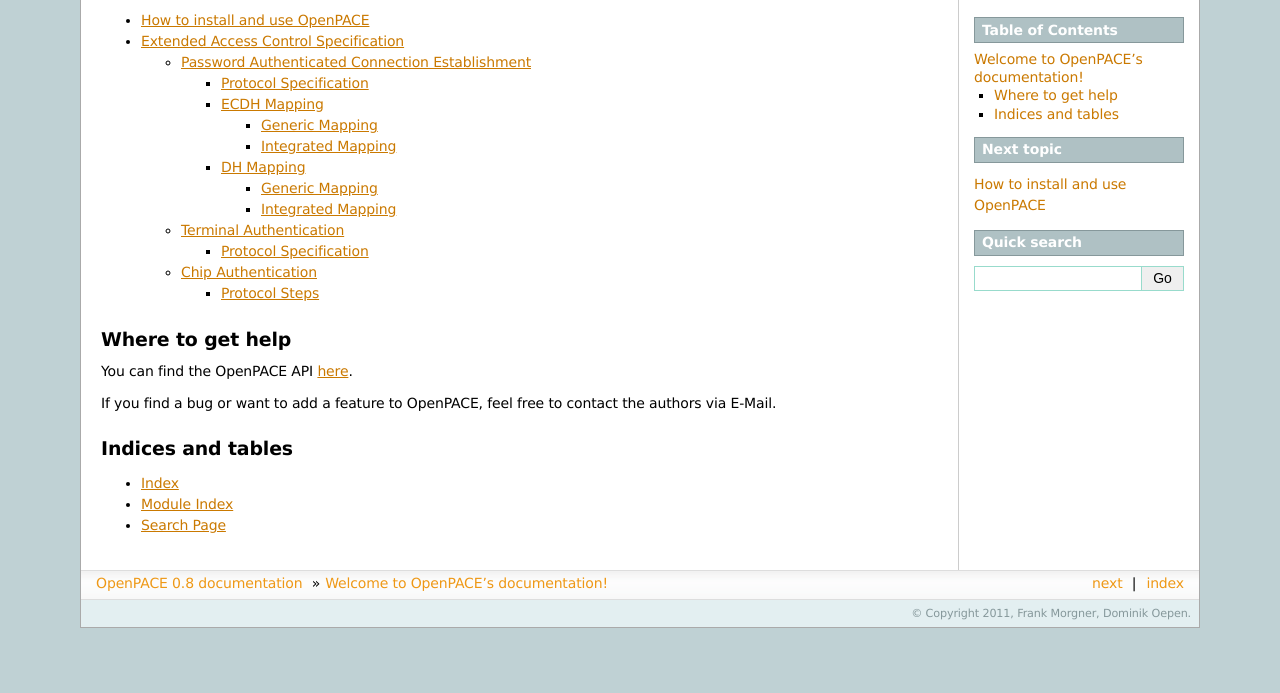
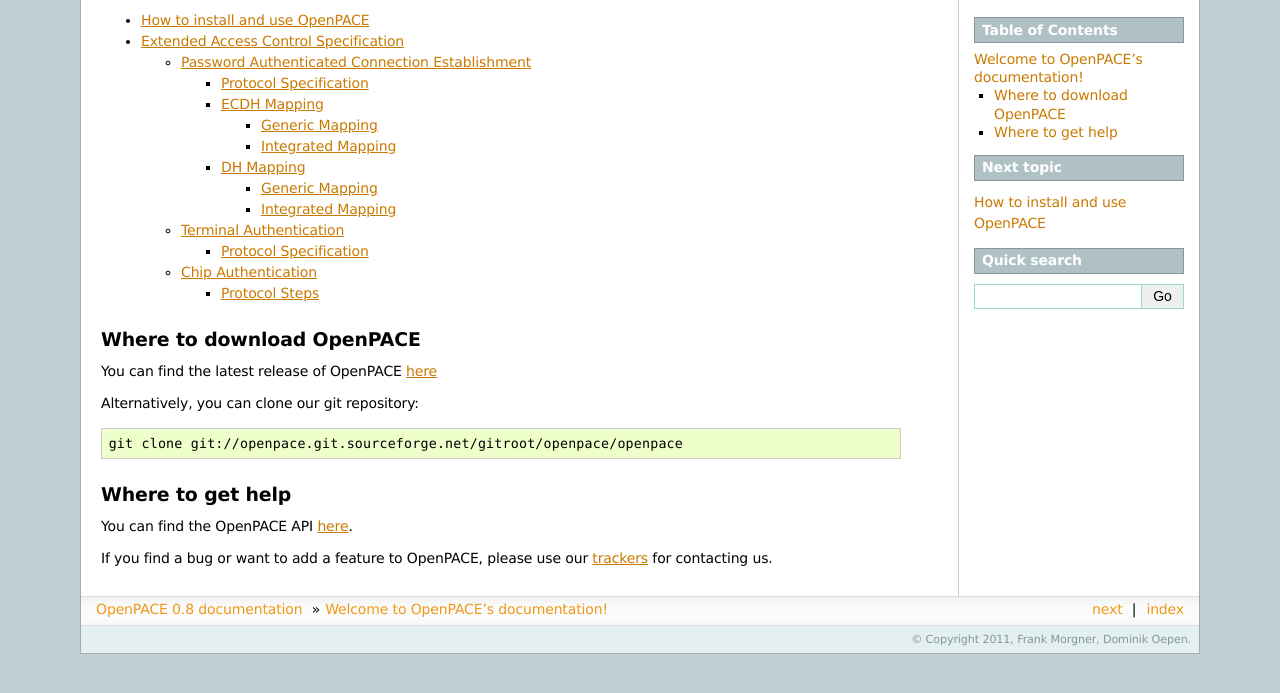
Before and after one commit to frankmorgner/openpace, a Sphinx documentation site: the page built from doc/index.rst, in a window 1280 px wide, cut to the strip 184-877 px from the top of the page. Built offline with Sphinx 7.4.7, drawn with Linux system fonts in a browser that asks for light colours; pages that are not in the unit, such as notebooks, are missing from menus.

Commit message:
Further documentation improvements
-Use restructured text for the main README
-Link to our releases and git
-Link to our tracker

```diff
--- a/doc/index.rst
+++ b/doc/index.rst
@@ -13,19 +13,20 @@
     protocols
     bindings/README
 
+Where to download OpenPACE
+==========================
+
+You can find the latest release of OpenPACE `here
+<http://sourceforge.net/projects/openpace/>`_
+
+Alternatively, you can clone our git repository::
+
+    git clone git://openpace.git.sourceforge.net/gitroot/openpace/openpace
 
 Where to get help
 =================
 
 You can find the OpenPACE API `here <_static/doxygen/index.html>`_.
 
-If you find a bug or want to add a feature to OpenPACE, feel free to contact
-the authors via E-Mail.
-
-
-Indices and tables
-==================
-
-* :ref:`genindex`
-* :ref:`modindex`
-* :ref:`search`
+If you find a bug or want to add a feature to OpenPACE, please use our `trackers
+<http://sourceforge.net/tracker/?group_id=283121>`_ for contacting us.
```
Also changed, not shown: 1 other file.
